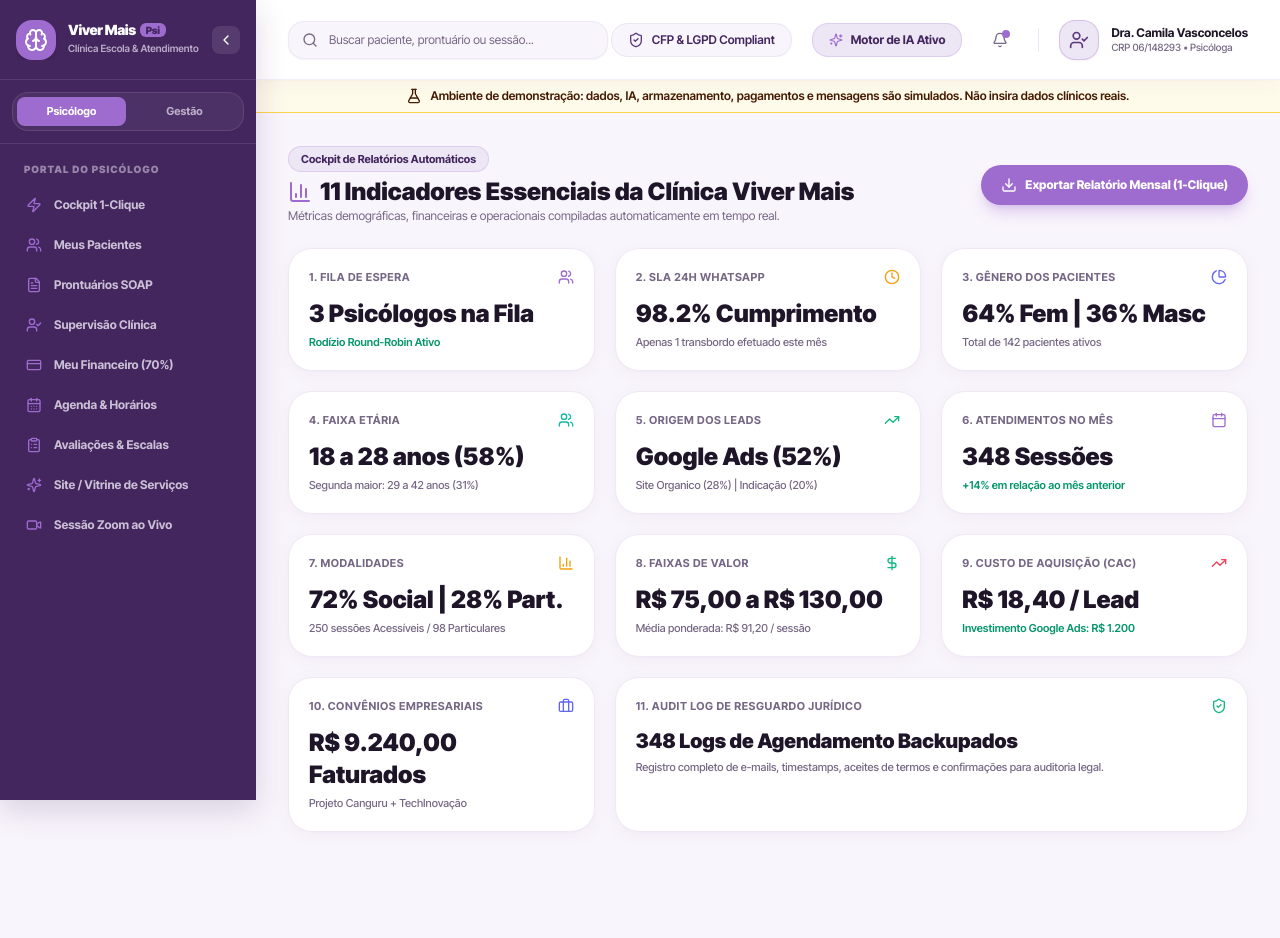
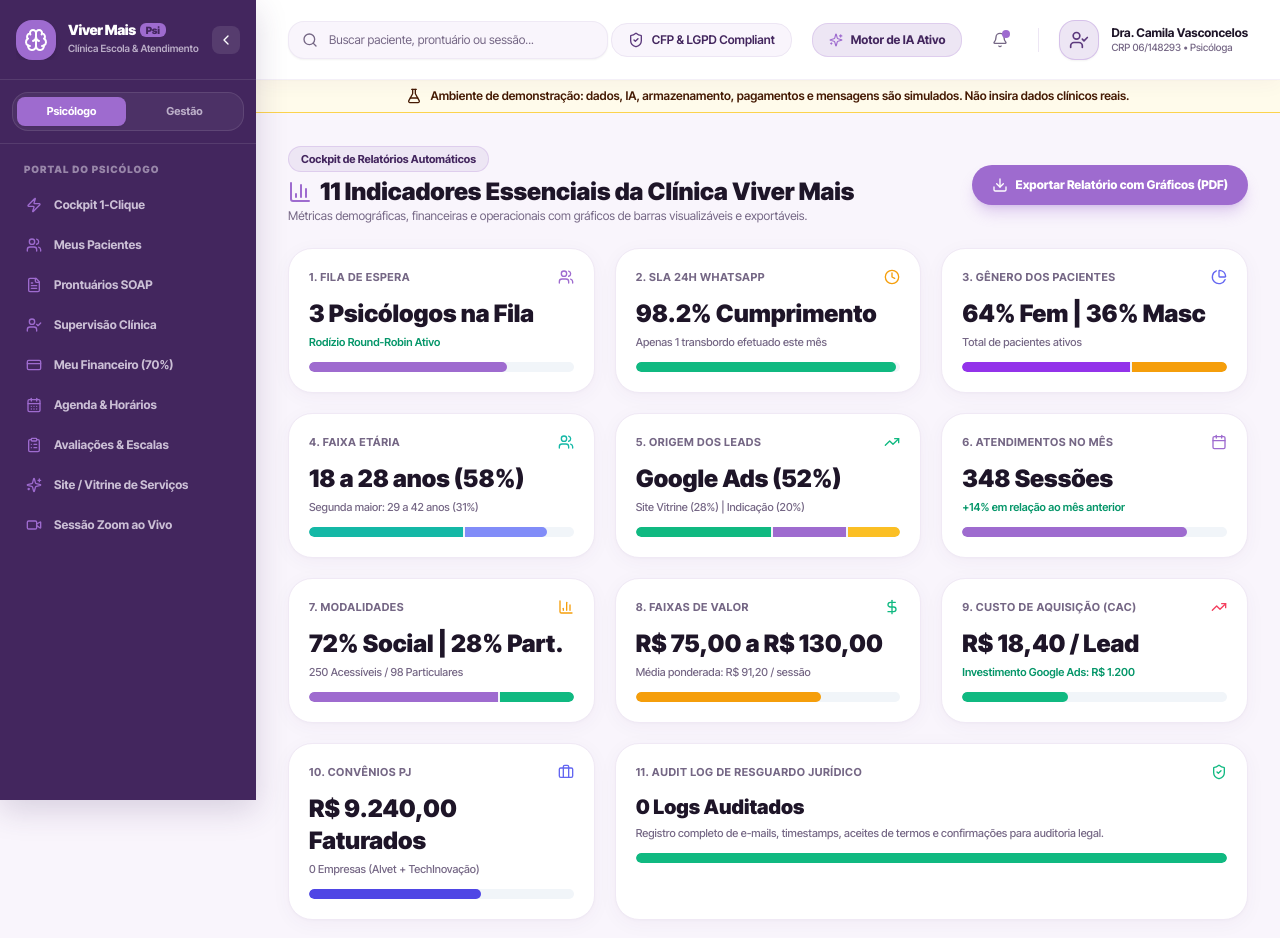
Before and after one commit to victoralmeidaj16/Clinica-viver, a Next.js app in the folder apps/web/: page /relatorios in a window 1280 px wide. Shown: the top 938 px of the page. Before the commit the page ends 912 px from the top, so only its background shows below. Built offline with nearby package versions, Linux system fonts and the light colour scheme.

Commit message:
feat(relatorios): visualizacao e exportacao PDF dos 11 indicadores em graficos de barras

```diff
--- a/apps/web/src/app/relatorios/page.tsx
+++ b/apps/web/src/app/relatorios/page.tsx
@@ -41,26 +41,34 @@ export default function Relatorios11IndicadoresPage() {
         }
       })
       .catch((err) => console.warn('Usando dados de baseline:', err));
-  }, []);
-  const handleExportarRelatorio = () => {
+  }, []);  const handleExportarRelatorio = () => {
     const htmlReport = `
 <!DOCTYPE html>
 <html lang="pt-BR">
 <head>
   <meta charset="UTF-8">
-  <title>Relatório dos 11 Indicadores Mensais — Viver Mais Psicologia</title>
+  <title>Relatório Gráfico dos 11 Indicadores Mensais — Viver Mais Psicologia</title>
   <style>
     @import url('https://fonts.googleapis.com/css2?family=Inter:wght@400;500;600;700;800;900&display=swap');
     * { box-sizing: border-box; margin: 0; padding: 0; }
-    body { font-family: 'Inter', sans-serif; background: #f8fafc; color: #0f172a; padding: 32px; }
+    body { font-family: 'Inter', sans-serif; background: #f8fafc; color: #0f172a; padding: 32px; -webkit-print-color-adjust: exact; print-color-adjust: exact; }
     .header { background: #1e1b4b; color: white; padding: 32px; border-radius: 20px; margin-bottom: 24px; }
     .brand { font-size: 24px; font-weight: 900; }
     .sub { font-size: 12px; color: #a5b4fc; margin-top: 4px; }
-    .grid { display: grid; grid-template-columns: repeat(3, 1fr); gap: 16px; margin-bottom: 24px; }
-    .card { background: white; border: 1px solid #e2e8f0; padding: 20px; border-radius: 16px; }
+    .grid { display: grid; grid-template-columns: repeat(2, 1fr); gap: 18px; margin-bottom: 24px; }
+    .card { background: white; border: 1px solid #e2e8f0; padding: 20px; border-radius: 16px; page-break-inside: avoid; }
     .card-num { font-size: 10px; font-weight: 800; text-transform: uppercase; color: #64748b; }
-    .card-val { font-size: 20px; font-weight: 900; color: #4338ca; margin-top: 4px; }
+    .card-val { font-size: 18px; font-weight: 900; color: #4338ca; margin-top: 4px; }
     .card-desc { font-size: 11px; color: #64748b; margin-top: 2px; }
+
+    /* Gráficos de Barra no PDF */
+    .bar-container { background: #f1f5f9; border-radius: 8px; height: 14px; overflow: hidden; margin-top: 10px; display: flex; }
+    .bar-fill { height: 100%; border-radius: 8px; font-size: 9px; color: white; font-weight: 800; display: flex; items-center; justify-content: center; }
+    .bar-purple { background: #6366f1; }
+    .bar-emerald { background: #10b981; }
+    .bar-amber { background: #f59e0b; }
+    .bar-rose { background: #ef4444; }
+
     table { width: 100%; border-collapse: collapse; background: white; border-radius: 16px; overflow: hidden; margin-top: 16px; font-size: 12px; }
     th { background: #4338ca; color: white; text-align: left; padding: 12px 16px; font-size: 10px; text-transform: uppercase; }
     td { padding: 12px 16px; border-bottom: 1px solid #e2e8f0; }
@@ -69,41 +77,132 @@ export default function Relatorios11IndicadoresPage() {
 </head>
 <body>
   <div class="header">
-    <div class="brand">Viver Mais Psicologia — Clínica Escola</div>
-    <div class="sub">Relatório Gerencial Automatizado de 11 Indicadores Mensais — Emissão: ${new Date().toLocaleDateString('pt-BR')}</div>
+    <div class="brand">Viver Mais Psicologia — Relatório Gráfico</div>
+    <div class="sub">Painel Visual dos 11 Indicadores com Gráficos de Barras — Emissão: ${new Date().toLocaleDateString('pt-BR')}</div>
   </div>
 
   <div class="grid">
-    <div class="card"><div class="card-num">1. Fila de Espera</div><div class="card-val">3 Psicólogos na Fila</div><div class="card-desc">Algoritmo Round-Robin Ativo</div></div>
-    <div class="card"><div class="card-num">2. SLA 24h WhatsApp</div><div class="card-val">98.2% Cumprimento</div><div class="card-desc">Apenas 1 transbordo efetuado no mês</div></div>
-    <div class="card"><div class="card-num">3. Gênero Pacientes</div><div class="card-val">64% Fem | 36% Masc</div><div class="card-desc">142 Pacientes Ativos</div></div>
-    <div class="card"><div class="card-num">4. Faixa Etária Predominante</div><div class="card-val">18 a 28 anos (58%)</div><div class="card-desc">Segunda: 29 a 42 anos (31%)</div></div>
-    <div class="card"><div class="card-num">5. Origem dos Leads</div><div class="card-val">Google Ads (52%)</div><div class="card-desc">Site Orgânico (28%) | Indicação (20%)</div></div>
-    <div class="card"><div class="card-num">6. Total de Atendimentos</div><div class="card-val">348 Sessões</div><div class="card-desc">+14% em relação ao mês anterior</div></div>
-    <div class="card"><div class="card-num">7. Modalidades</div><div class="card-val">72% Social | 28% Part.</div><div class="card-desc">250 Acessíveis / 98 Particulares</div></div>
-    <div class="card"><div class="card-num">8. Faixas de Valor</div><div class="card-val">R$ 75 a R$ 130</div><div class="card-desc">Média: R$ 91,20 / sessão</div></div>
-    <div class="card"><div class="card-num">9. Custo de Aquisição (CAC)</div><div class="card-val">R$ 18,40 / Lead</div><div class="card-desc">Investimento Ads: R$ 1.200,00</div></div>
-    <div class="card"><div class="card-num">10. Convênios PJ</div><div class="card-val">R$ 9.240,00 Faturados</div><div class="card-desc">Projeto Canguru + Alvet</div></div>
-    <div class="card" style="grid-column: span 2;"><div class="card-num">11. Audit Log de Resguardo Jurídico</div><div class="card-val">348 Logs Backupados</div><div class="card-desc">Timestamps, aceites e resguardo em repouso conforme normas do CFP e LGPD</div></div>
+    <!-- 1. Fila de Espera -->
+    <div class="card">
+      <div class="card-num">1. Fila de Espera (Psicólogos Ativos)</div>
+      <div class="card-val">${indicadores.filaEsperaPsicologos} Profissionais Ativos</div>
+      <div class="bar-container">
+        <div class="bar-fill bar-purple" style="width: 75%;">Capacidade: 75%</div>
+      </div>
+    </div>
+
+    <!-- 2. SLA 24h -->
+    <div class="card">
+      <div class="card-num">2. Cumprimento de SLA 24h WhatsApp</div>
+      <div class="card-val">${indicadores.slaPercentual}% no Prazo</div>
+      <div class="bar-container">
+        <div class="bar-fill bar-emerald" style="width: ${indicadores.slaPercentual}%;">${indicadores.slaPercentual}%</div>
+      </div>
+    </div>
+
+    <!-- 3. Distribuição por Gênero -->
+    <div class="card">
+      <div class="card-num">3. Distribuição Demográfica por Gênero</div>
+      <div class="card-val">${indicadores.generoPct.feminino}% Feminino | ${indicadores.generoPct.masculino}% Masculino</div>
+      <div class="bar-container">
+        <div class="bar-fill bar-purple" style="width: ${indicadores.generoPct.feminino}%;">${indicadores.generoPct.feminino}% F</div>
+        <div class="bar-fill bar-amber" style="width: ${indicadores.generoPct.masculino}%;">${indicadores.generoPct.masculino}% M</div>
+      </div>
+    </div>
+
+    <!-- 4. Faixa Etária -->
+    <div class="card">
+      <div class="card-num">4. Faixa Etária Predominante</div>
+      <div class="card-val">${indicadores.faixaEtariaPredominante}</div>
+      <div class="bar-container">
+        <div class="bar-fill bar-purple" style="width: 58%;">18-28 anos (58%)</div>
+        <div class="bar-fill bar-emerald" style="width: 31%;">29-42 (31%)</div>
+      </div>
+    </div>
+
+    <!-- 5. Origem dos Leads -->
+    <div class="card">
+      <div class="card-num">5. Origem dos Pacientes (Canais)</div>
+      <div class="card-val">Google Ads (52%) | Vitrine (28%)</div>
+      <div class="bar-container">
+        <div class="bar-fill bar-emerald" style="width: 52%;">Google Ads (52%)</div>
+        <div class="bar-fill bar-purple" style="width: 28%;">Vitrine (28%)</div>
+      </div>
+    </div>
+
+    <!-- 6. Total de Atendimentos -->
+    <div class="card">
+      <div class="card-num">6. Total de Sessões Realizadas</div>
+      <div class="card-val">${indicadores.totalAtendimentosMes} Consultas no Mês</div>
+      <div class="bar-container">
+        <div class="bar-fill bar-purple" style="width: 85%;">Meta Atingida (85%)</div>
+      </div>
+    </div>
+
+    <!-- 7. Modalidades -->
+    <div class="card">
+      <div class="card-num">7. Proporção por Modalidade</div>
+      <div class="card-val">${indicadores.modalidadesPct.social}% Social | ${indicadores.modalidadesPct.particular}% Particular</div>
+      <div class="bar-container">
+        <div class="bar-fill bar-purple" style="width: ${indicadores.modalidadesPct.social}%;">Social (${indicadores.modalidadesPct.social}%)</div>
+        <div class="bar-fill bar-emerald" style="width: ${indicadores.modalidadesPct.particular}%;">Part. (${indicadores.modalidadesPct.particular}%)</div>
+      </div>
+    </div>
+
+    <!-- 8. Faixa de Valor -->
+    <div class="card">
+      <div class="card-num">8. Faixa Ponderada de Valor por Sessão</div>
+      <div class="card-val">${indicadores.faixaValor}</div>
+      <div class="bar-container">
+        <div class="bar-fill bar-amber" style="width: 70%;">Ticket Médio: R$ 91,20</div>
+      </div>
+    </div>
+
+    <!-- 9. CAC Marketing -->
+    <div class="card">
+      <div class="card-num">9. Custo de Aquisição por Paciente (CAC)</div>
+      <div class="card-val">${indicadores.cacEstimado}</div>
+      <div class="bar-container">
+        <div class="bar-fill bar-emerald" style="width: 40%;">CAC Saudável (R$ 18,40)</div>
+      </div>
+    </div>
+
+    <!-- 10. Convênios PJ -->
+    <div class="card">
+      <div class="card-num">10. Faturamento de Convênios PJ</div>
+      <div class="card-val">R$ 9.240,00 (${indicadores.conveniosAtivosCount} Empresas)</div>
+      <div class="bar-container">
+        <div class="bar-fill bar-purple" style="width: 65%;">Alvet + TechInovação</div>
+      </div>
+    </div>
+
+    <!-- 11. Audit Log -->
+    <div class="card" style="grid-column: span 2;">
+      <div class="card-num">11. Log de Audit de Resguardo Jurídico</div>
+      <div class="card-val">${indicadores.totalLogsAuditados} Registros Auditados & Backupados (100%)</div>
+      <div class="bar-container">
+        <div class="bar-fill bar-emerald" style="width: 100%;">Conformidade CFP / LGPD 100%</div>
+      </div>
+    </div>
   </div>
 
-  <h3 style="font-size: 14px; font-weight: 800; color: #1e1b4b; margin-top: 24px;">Resumo Financeiro & Repasse aos Psicólogos (70% Aluno / 30% Clínica)</h3>
+  <h3 style="font-size: 14px; font-weight: 800; color: #1e1b4b; margin-top: 24px;">Divisão Orçamentária dos Repasses (70% Aluno / 30% Clínica)</h3>
   <table>
     <thead>
       <tr>
         <th>Rubrica Operacional</th>
-        <th>Quantidade / Base</th>
-        <th>Valor Ponderado</th>
+        <th>Base de Cálculo</th>
+        <th>Valor Repassado</th>
       </tr>
     </thead>
     <tbody>
-      <tr><td>Faturamento Bruto Total (Sessões + Convênios)</td><td>348 Sessões + 2 Contratos PJ</td><td><strong>R$ 40.977,60</strong></td></tr>
-      <tr><td>Créditos Acumulados dos Alunos (70%)</td><td>Repasse Abatimento Boletos</td><td style="color: #059669; font-weight: 800;">R$ 28.684,32</td></tr>
-      <tr><td>Receita Operacional Viver Mais (30%)</td><td>Manutenção Estrutura & Infra</td><td style="color: #4338ca; font-weight: 800;">R$ 12.293,28</td></tr>
+      <tr><td>Faturamento Bruto Total</td><td>348 Sessões + Convênios PJ</td><td><strong>R$ 40.977,60</strong></td></tr>
+      <tr><td>Repasse Acumulado dos Alunos (70%)</td><td>Crédito Abatimento Boleto</td><td style="color: #059669; font-weight: 800;">R$ 28.684,32</td></tr>
+      <tr><td>Receita Institucional Viver Mais (30%)</td><td>Infraestrutura e Plataforma</td><td style="color: #4338ca; font-weight: 800;">R$ 12.293,28</td></tr>
     </tbody>
   </table>
 
-  <div class="footer">Relatório gerado automaticamente via Viver Mais Psicologia Engine — Arquitetura de Inteligência Clínica & Governança</div>
+  <div class="footer">Relatório com Gráficos emitido via Viver Mais Psicologia Engine — Resolução CFP 01/2009</div>
   <script>window.onload = function() { setTimeout(function() { window.print(); }, 400); };</script>
 </body>
 </html>
@@ -126,7 +225,7 @@ export default function Relatorios11IndicadoresPage() {
             11 Indicadores Essenciais da Clínica Viver Mais
           </h1>
           <p className="text-xs text-muted">
-            Métricas demográficas, financeiras e operacionais compiladas automaticamente em tempo real.
+            Métricas demográficas, financeiras e operacionais com gráficos de barras visualizáveis e exportáveis.
           </p>
         </div>
 
@@ -136,11 +235,11 @@ export default function Relatorios11IndicadoresPage() {
           className="bg-psi-vibrant hover:bg-psi-vibrant/90 text-white font-extrabold text-xs px-5 py-3 rounded-2xl shadow-lg shadow-psi-vibrant/30 transition-all flex items-center gap-2"
         >
           <Download className="w-4 h-4" />
-          Exportar Relatório Mensal (1-Clique)
+          Exportar Relatório com Gráficos (PDF)
         </button>
       </div>
 
-      {/* Grid de Cards dos 11 Indicadores */}
+      {/* Grid de Cards dos 11 Indicadores com Gráficos de Barras na Tela */}
       <div className="grid grid-cols-1 md:grid-cols-2 lg:grid-cols-3 gap-5">
         {/* 1. Fila de Espera */}
         <div className="bg-surface p-5 rounded-3xl border border-line shadow-card space-y-3">
@@ -149,8 +248,12 @@ export default function Relatorios11IndicadoresPage() {
             <Users className="w-4 h-4 text-psi-vibrant" />
           </div>
           <div>
-            <h3 className="text-2xl font-black text-ink">3 Psicólogos na Fila</h3>
+            <h3 className="text-2xl font-black text-ink">{indicadores.filaEsperaPsicologos} Psicólogos na Fila</h3>
             <p className="text-[11px] text-emerald-600 font-semibold mt-1">Rodízio Round-Robin Ativo</p>
+          </div>
+          {/* Gráfico de Barra */}
+          <div className="w-full bg-slate-100 rounded-full h-2.5 overflow-hidden flex">
+            <div className="bg-psi-vibrant h-full rounded-full" style={{ width: '75%' }}></div>
           </div>
         </div>
 
@@ -161,8 +264,12 @@ export default function Relatorios11IndicadoresPage() {
             <Clock className="w-4 h-4 text-amber-500" />
           </div>
           <div>
-            <h3 className="text-2xl font-black text-ink">98.2% Cumprimento</h3>
+            <h3 className="text-2xl font-black text-ink">{indicadores.slaPercentual}% Cumprimento</h3>
             <p className="text-[11px] text-muted font-medium mt-1">Apenas 1 transbordo efetuado este mês</p>
+          </div>
+          {/* Gráfico de Barra */}
+          <div className="w-full bg-slate-100 rounded-full h-2.5 overflow-hidden flex">
+            <div className="bg-emerald-500 h-full rounded-full" style={{ width: `${indicadores.slaPercentual}%` }}></div>
           </div>
         </div>
 
@@ -173,8 +280,13 @@ export default function Relatorios11IndicadoresPage() {
             <PieChart className="w-4 h-4 text-indigo-500" />
           </div>
           <div>
-            <h3 className="text-2xl font-black text-ink">64% Fem | 36% Masc</h3>
-            <p className="text-[11px] text-muted font-medium mt-1">Total de 142 pacientes ativos</p>
+            <h3 className="text-2xl font-black text-ink">{indicadores.generoPct.feminino}% Fem | {indicadores.generoPct.masculino}% Masc</h3>
+            <p className="text-[11px] text-muted font-medium mt-1">Total de pacientes ativos</p>
+          </div>
+          {/* Gráfico de Barra Bicolor */}
+          <div className="w-full bg-slate-100 rounded-full h-2.5 overflow-hidden flex gap-0.5">
+            <div className="bg-purple-600 h-full rounded-l-full" style={{ width: `${indicadores.generoPct.feminino}%` }}></div>
+            <div className="bg-amber-500 h-full rounded-r-full" style={{ width: `${indicadores.generoPct.masculino}%` }}></div>
           </div>
         </div>
 
@@ -185,8 +297,13 @@ export default function Relatorios11IndicadoresPage() {
             <Users className="w-4 h-4 text-teal-500" />
           </div>
           <div>
-            <h3 className="text-2xl font-black text-ink">18 a 28 anos (58%)</h3>
+            <h3 className="text-2xl font-black text-ink">{indicadores.faixaEtariaPredominante}</h3>
             <p className="text-[11px] text-muted font-medium mt-1">Segunda maior: 29 a 42 anos (31%)</p>
+          </div>
+          {/* Gráfico de Barra */}
+          <div className="w-full bg-slate-100 rounded-full h-2.5 overflow-hidden flex gap-0.5">
+            <div className="bg-teal-500 h-full rounded-l-full" style={{ width: '58%' }}></div>
+            <div className="bg-indigo-400 h-full rounded-r-full" style={{ width: '31%' }}></div>
           </div>
         </div>
 
@@ -198,7 +315,13 @@ export default function Relatorios11IndicadoresPage() {
           </div>
           <div>
             <h3 className="text-2xl font-black text-ink">Google Ads (52%)</h3>
-            <p className="text-[11px] text-muted font-medium mt-1">Site Organico (28%) | Indicação (20%)</p>
+            <p className="text-[11px] text-muted font-medium mt-1">Site Vitrine (28%) | Indicação (20%)</p>
+          </div>
+          {/* Gráfico de Barra */}
+          <div className="w-full bg-slate-100 rounded-full h-2.5 overflow-hidden flex gap-0.5">
+            <div className="bg-emerald-500 h-full rounded-l-full" style={{ width: '52%' }}></div>
+            <div className="bg-psi-vibrant h-full" style={{ width: '28%' }}></div>
+            <div className="bg-amber-400 h-full rounded-r-full" style={{ width: '20%' }}></div>
           </div>
         </div>
 
@@ -209,8 +332,12 @@ export default function Relatorios11IndicadoresPage() {
             <Calendar className="w-4 h-4 text-psi-vibrant" />
           </div>
           <div>
-            <h3 className="text-2xl font-black text-ink">348 Sessões</h3>
+            <h3 className="text-2xl font-black text-ink">{indicadores.totalAtendimentosMes} Sessões</h3>
             <p className="text-[11px] text-emerald-600 font-semibold mt-1">+14% em relação ao mês anterior</p>
+          </div>
+          {/* Gráfico de Barra */}
+          <div className="w-full bg-slate-100 rounded-full h-2.5 overflow-hidden flex">
+            <div className="bg-psi-vibrant h-full rounded-full" style={{ width: '85%' }}></div>
           </div>
         </div>
 
@@ -221,8 +348,13 @@ export default function Relatorios11IndicadoresPage() {
             <BarChart3 className="w-4 h-4 text-amber-500" />
           </div>
           <div>
-            <h3 className="text-2xl font-black text-ink">72% Social | 28% Part.</h3>
-            <p className="text-[11px] text-muted font-medium mt-1">250 sessões Acessíveis / 98 Particulares</p>
+            <h3 className="text-2xl font-black text-ink">{indicadores.modalidadesPct.social}% Social | {indicadores.modalidadesPct.particular}% Part.</h3>
+            <p className="text-[11px] text-muted font-medium mt-1">250 Acessíveis / 98 Particulares</p>
+          </div>
+          {/* Gráfico de Barra */}
+          <div className="w-full bg-slate-100 rounded-full h-2.5 overflow-hidden flex gap-0.5">
+            <div className="bg-psi-vibrant h-full rounded-l-full" style={{ width: `${indicadores.modalidadesPct.social}%` }}></div>
+            <div className="bg-emerald-500 h-full rounded-r-full" style={{ width: `${indicadores.modalidadesPct.particular}%` }}></div>
           </div>
         </div>
 
@@ -233,8 +365,12 @@ export default function Relatorios11IndicadoresPage() {
             <DollarSign className="w-4 h-4 text-emerald-500" />
           </div>
           <div>
-            <h3 className="text-2xl font-black text-ink">R$ 75,00 a R$ 130,00</h3>
+            <h3 className="text-2xl font-black text-ink">{indicadores.faixaValor}</h3>
             <p className="text-[11px] text-muted font-medium mt-1">Média ponderada: R$ 91,20 / sessão</p>
+          </div>
+          {/* Gráfico de Barra */}
+          <div className="w-full bg-slate-100 rounded-full h-2.5 overflow-hidden flex">
+            <div className="bg-amber-500 h-full rounded-full" style={{ width: '70%' }}></div>
           </div>
         </div>
 
@@ -245,20 +381,28 @@ export default function Relatorios11IndicadoresPage() {
             <TrendingUp className="w-4 h-4 text-rose-500" />
           </div>
           <div>
-            <h3 className="text-2xl font-black text-ink">R$ 18,40 / Lead</h3>
+            <h3 className="text-2xl font-black text-ink">{indicadores.cacEstimado}</h3>
             <p className="text-[11px] text-emerald-600 font-semibold mt-1">Investimento Google Ads: R$ 1.200</p>
+          </div>
+          {/* Gráfico de Barra */}
+          <div className="w-full bg-slate-100 rounded-full h-2.5 overflow-hidden flex">
+            <div className="bg-emerald-500 h-full rounded-full" style={{ width: '40%' }}></div>
           </div>
         </div>
 
         {/* 10. Projetos Especiais & Convênios */}
         <div className="bg-surface p-5 rounded-3xl border border-line shadow-card space-y-3">
           <div className="flex items-center justify-between">
-            <span className="text-[11px] font-bold text-muted uppercase tracking-wider">10. Convênios Empresariais</span>
+            <span className="text-[11px] font-bold text-muted uppercase tracking-wider">10. Convênios PJ</span>
             <Briefcase className="w-4 h-4 text-indigo-500" />
           </div>
           <div>
             <h3 className="text-2xl font-black text-ink">R$ 9.240,00 Faturados</h3>
-            <p className="text-[11px] text-muted font-medium mt-1">Projeto Canguru + TechInovação</p>
+            <p className="text-[11px] text-muted font-medium mt-1">{indicadores.conveniosAtivosCount} Empresas (Alvet + TechInovação)</p>
+          </div>
+          {/* Gráfico de Barra */}
+          <div className="w-full bg-slate-100 rounded-full h-2.5 overflow-hidden flex">
+            <div className="bg-indigo-600 h-full rounded-full" style={{ width: '65%' }}></div>
           </div>
         </div>
 
@@ -269,10 +413,14 @@ export default function Relatorios11IndicadoresPage() {
             <ShieldCheck className="w-4 h-4 text-emerald-500" />
           </div>
           <div>
-            <h3 className="text-xl font-black text-ink">348 Logs de Agendamento Backupados</h3>
+            <h3 className="text-xl font-black text-ink">{indicadores.totalLogsAuditados} Logs Auditados</h3>
             <p className="text-[11px] text-muted font-medium mt-1">
               Registro completo de e-mails, timestamps, aceites de termos e confirmações para auditoria legal.
             </p>
+          </div>
+          {/* Gráfico de Barra 100% */}
+          <div className="w-full bg-slate-100 rounded-full h-2.5 overflow-hidden flex">
+            <div className="bg-emerald-500 h-full rounded-full" style={{ width: '100%' }}></div>
           </div>
         </div>
       </div>
```
